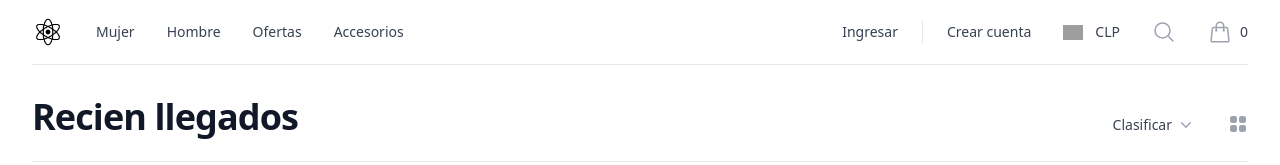
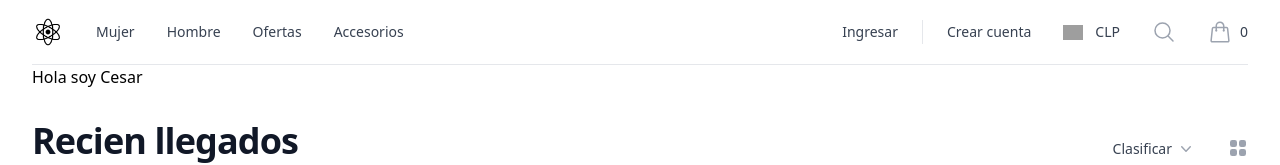
Before and after one commit to CesarAugustoV/carritoreact, a React (Vite) app: page / in a window 1280 px wide. Shown: the top 165 px of the page. Built offline with nearby package versions, Linux system fonts and the light colour scheme; grey boxes are pictures that could not be loaded.

Commit message:
probando

```diff
--- a/src/App.jsx
+++ b/src/App.jsx
@@ -306,6 +306,7 @@ export function App() {
                     <TransitionMobile filters={filters} subCategories={subCategories} mobileFiltersOpen={mobileFiltersOpen} setMobileFiltersOpen={setMobileFiltersOpen} />
                     {/* display */}
                     <main className="mx-auto max-w-7xl px-4 sm:px-6 lg:px-8">
+                        <h1> Hola soy Cesar</h1>
                         {/* Barra titulo */}
                         <Barra setMobileFiltersOpen={setMobileFiltersOpen} />
                         {/* display, filtros y lista de productos */}
```
